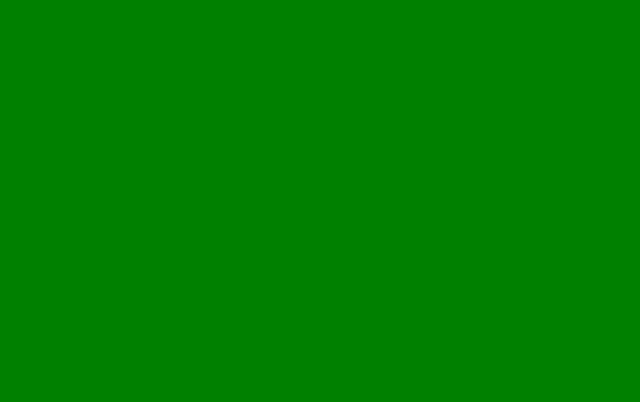
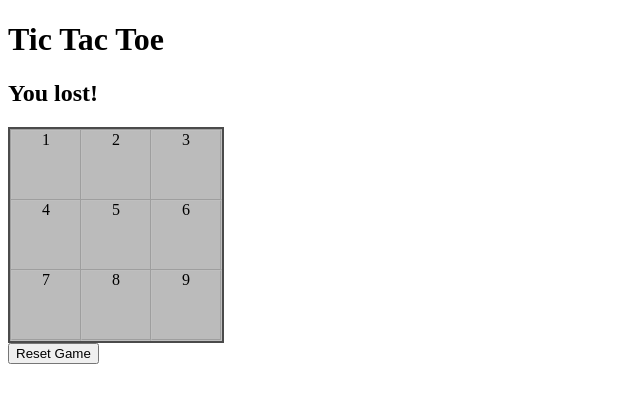
Before and after one commit to brianbellini/tic_tac_toe, a plain HTML site: page index.html in a window 1280 px wide. Shown: the whole page, without its empty margins (0-640 px from the left). Drawn offline with Linux system fonts and the light colour scheme.

Commit message:
Element references and listeners

```diff
--- a/css/main.css
+++ b/css/main.css
@@ -1,3 +1,25 @@
-body {
-    background: green;
+
+
+#board {
+
+    display: grid;
+    grid-template:  "cell cell cell"
+                    "cell cell cell"
+                    "cell cell cell";
+    grid-template-columns: 70px 70px 70px;
+    grid-template-rows: 70px 70px 70px;
+    border: 3px solid rgba(75, 75, 75, 1);
+
+    margin: 10 10;
+    width: 210px;
+
 }
+
+.cell {
+    border: 2px groove rgba(199, 199, 199, .4);
+    background-color: rgb(187, 187, 187);
+    text-align: center;
+    margin: -1px -1px;
+    /* padding: 50px; */
+    /* grid-area: auto; */
+}
--- a/index.html
+++ b/index.html
@@ -4,11 +4,30 @@
     <meta charset="UTF-8">
     <meta name="viewport" content="width=device-width, initial-scale=1.0">
     <meta http-equiv="X-UA-Compatible" content="ie=edge">
-    <title>Document</title>
+    <title>Tic Tac Toe</title>
     <link rel="stylesheet" href="css/main.css">
     <script defer src="js/main.js"></script>
 </head>
 <body>
-
+    <header>
+        <h1>Tic Tac Toe</h1>
+    </header>
+    <main>
+        <h2 id='message-banner'>You lost!</h2>
+        <div id="board">
+            <div class="cell">1</div>
+            <div class="cell">2</div>
+            <div class="cell">3</div>
+            <div class="cell">4</div>
+            <div class="cell">5</div>
+            <div class="cell">6</div>
+            <div class="cell">7</div>
+            <div class="cell">8</div>
+            <div class="cell">9</div>
+        </div>
+        <button id='reset-button'>
+            Reset Game
+        </button>
+    </main>
 </body>
 </html>
--- a/js/main.js
+++ b/js/main.js
@@ -1 +1,56 @@
-alert("I am linked!")
+/*~~~~~~ constants ~~~~~~*/
+// const WORDS = [
+//     'DEVELOPER', 'ENGINEER', 'NODE', 'JAVASCRIPT',
+//     'CODING', 'HTML', 'BACK END', 'GUI', 'BOOLEAN',
+//     'REACT', 'FUNCTION', 'COMPUTER SCIENCE',
+//     'SEPARATION OF CONCERNS'
+//   ];
+//   const WRONG_GUESS_HUNG_COUNT = 6;
+//   const SPRITE_WIDTH = 11.25;
+
+
+
+/*~~~~~~ app's state (variables) ~~~~~~*/
+let currentPlayer;
+let boardContents =  ['', '', '', '', '', '', '', '', '',];
+
+
+/*~~~~~~ cached element references ~~~~~~*/
+const board = document.getElementById('board');
+const button = document.getElementById('reset-button');
+const messageBanner = document.getElementById('message-banner');
+
+
+
+/*~~~~~~ event listeners ~~~~~~*/
+document.getElementById('board').addEventListener('click', squareClicked);
+document.getElementById('reset-button').addEventListener('click', gameInitializer);
+
+
+/*~~~~~~ functions ~~~~~~*/
+
+function squareClicked(event) {
+    let square = event.target.textContent;
+    console.log(square);
+}
+
+function changePlayer() {
+    return (currentPlayer === 'X') ? 'O' : 'X';
+}
+
+function gameInitializer() {
+    currentPlayer = 'X';
+
+}
+
+function play() {
+
+
+
+}
+
+function render() {
+    for (cell in boardContents) {
+
+    }
+}
```
